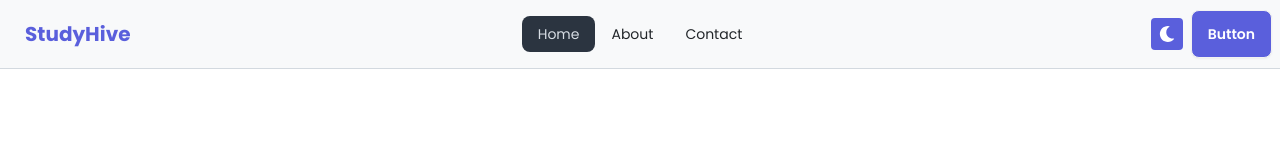
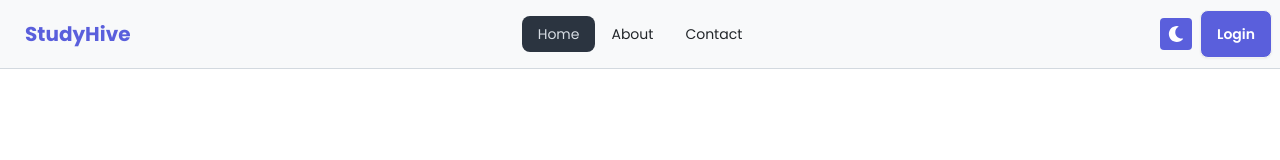
Before and after one commit to mdabdulkyum1/study-hive, a React (Vite) app: page / in a window 1280 px wide. Shown: the top 160 px of the page. Built offline with nearby package versions, Linux system fonts and the light colour scheme.

Commit message:
updated Navber

```diff
--- a/src/components/Navbar/Navbar.jsx
+++ b/src/components/Navbar/Navbar.jsx
@@ -52,7 +52,7 @@ const Navbar = () => {
         <a
           className="btn bg-primary text-white hover:bg-light-accent dark:hover:bg-dark-accent transition"
         >
-          Button
+          Login
         </a>
       </div>
     </div>
```
